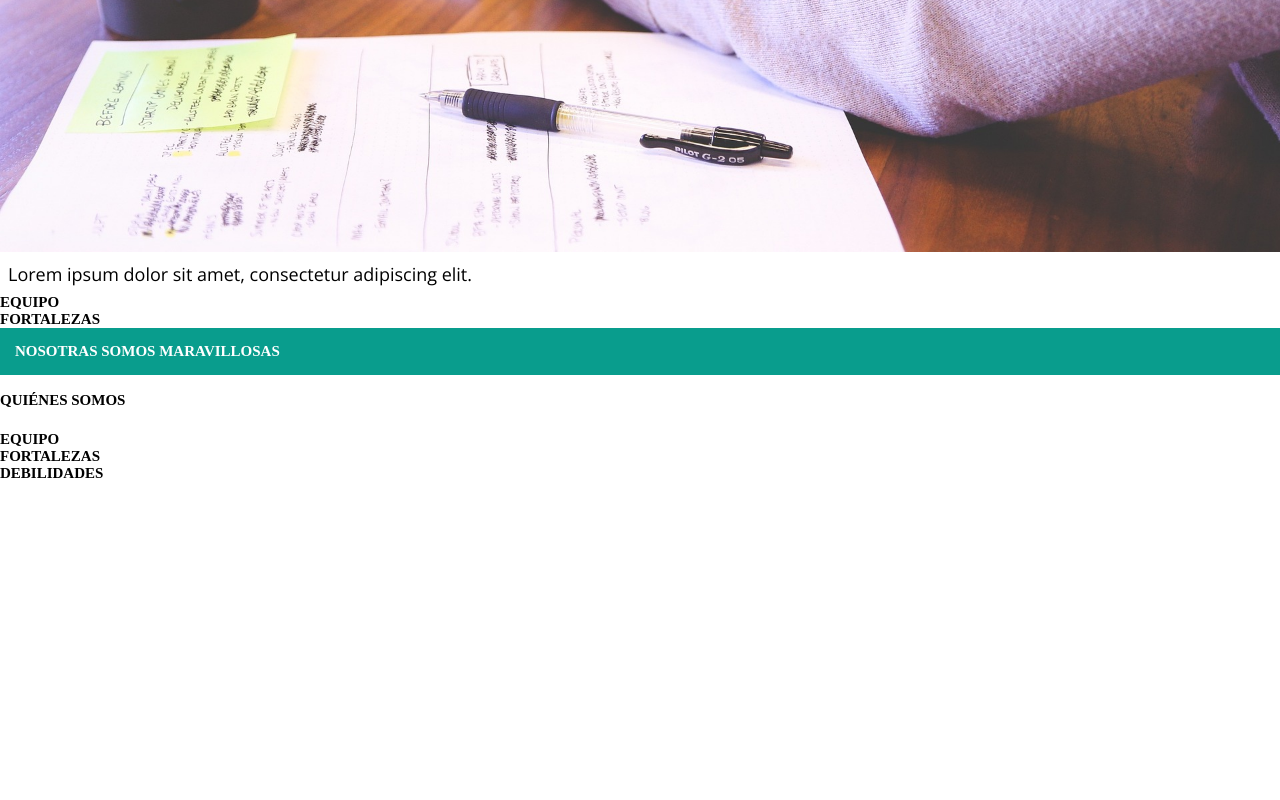
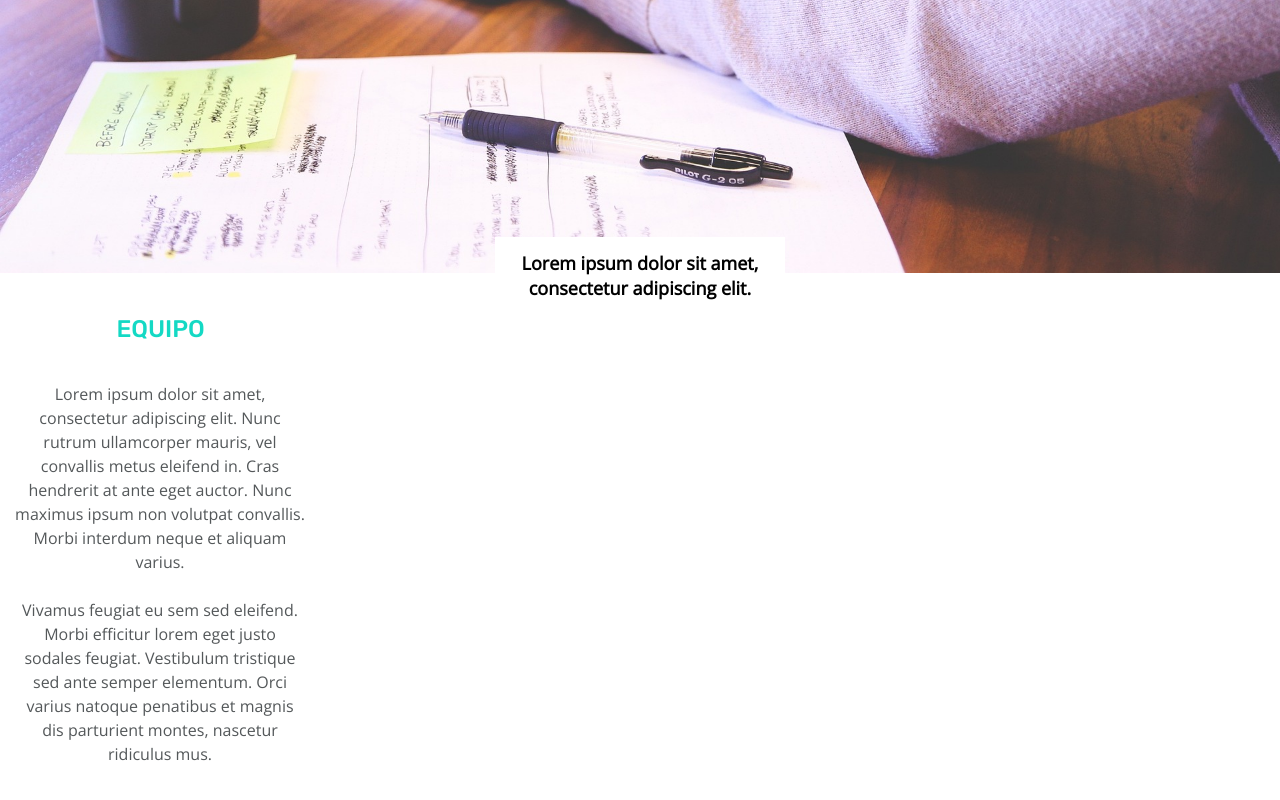
Before and after one commit to Adalab/project-promo-s-module-1-team-6, a plain HTML site: page index.html in a window 1280 px wide. Shown: the part 684-1484 px from the top of the page. Drawn offline with nearby package versions, Linux system fonts and the light colour scheme.

Commit message:
Cambios en main- sección 1

```diff
--- a/css/style.css
+++ b/css/style.css
@@ -1,7 +1,9 @@
 :root {
-    font-size: 62.5%;
+    /* font-size: 62.5%; LO COMENTO PORQUE ME JODE LOS ESTILOS*/
     --web-color: #099d8d
-} /*si o no poner*/
+}
+
+/*si o no poner*/
 * {
     box-sizing: border-box;
     margin: 0;
@@ -38,12 +40,8 @@
 
 }
 
-.imagen-hero {
-    width: 100%;
-    height: 100%;
-}
 
-footer{
+footer {
     border-top: 1px solid #b8b8b9;
     /*PONER MEDIAQUERY PARA EL GRIS CLARO*/
     padding: 30px;
@@ -53,58 +51,123 @@ footer{
     justify-content: flex-start;
 }
 
-small{
+small {
     color: #b8b8b9;
     margin-bottom: 20px;
 }
 
-.footer-bar{
+.footer-bar {
     color: #54585a;
     margin-top: 10px;
     margin-bottom: 10px;
 }
 
-.footer-list{
+.footer-list {
     list-style: none;
 
 
 }
 
-.footer-logo{
+.footer-logo {
     width: 115px;
     height: 45px;
     margin-top: 30px;
 }
+
+.container-hero {
+    position: relative;
+}
+
+.imagen-hero {
+    width: 100%;
+    height: 100%;
+}
+
 .texto-hero {
-
-    display: flex;
     background-color: white;
-    padding: 3px;
     font-size: 18px;
     font-family: 'Open Sans', sans-serif;
-    left: 30px;
-    top: 360px;
-    right: 30px;
-    margin: 5px;
+    font-weight: 600;
+    font-stretch: normal;
+    font-style: normal;
+    line-height: 1.39;
+    letter-spacing: normal;
     color: black;
+    position: absolute;
+    bottom: -40px;
+    left: 50%;
+    transform: translateX(-50%);
+
+
+    width: 290px;
+    height: 80px;
+    padding: 14px 15px 16px;
+    text-align: center;
 }
+
+.box-equipo {
+    width: 320px;
+    height: 504px;
+    padding: 30px 15px;
+    background-color: white;
+    display: flex;
+    flex-direction: column;
+    justify-content: space-around;
+    align-items: center;
+}
+
+
+.box-equipo-titulo {
+    color: #14d9c4;
+    display: flex;
+    width: 89px;
+    height: 45px;
+    margin: 0 99.5px 15px 101.5px;
+    font-family: 'Rubik';
+    font-size: 24px;
+    font-weight: 500;
+    font-stretch: normal;
+    font-style: normal;
+    line-height: 1.88;
+    letter-spacing: normal;
+    text-align: center;
+}
+
+.box-equipo-texto {
+    width: 290px;
+    height: 384px;
+    margin: 15px 0 0;
+    font-family: 'Open Sans';
+    font-size: 16px;
+    font-weight: normal;
+    font-stretch: normal;
+    font-style: normal;
+    line-height: 1.5;
+    letter-spacing: normal;
+    text-align: center;
+    color: #54585a;
+}
+
+
 .container-intro {
     width: 320px;
     height: 2220px;
     margin: 1000px 0 0;
     padding: 30px 15px 45px;
 }
+
 .presentation {
     width: 185px;
     height: 45px;
     margin: 0 45px 30px 45px;
     font-family: Rubik;
     font: size 24px;
-    font-weight:300;
+    font-weight: 300;
     font-style: normal;
     color: var(--web-color)
 }
+
 .box-self {
     width: 300;
-    height:200px;
+    height: 200px;
 }
--- a/index.html
+++ b/index.html
@@ -7,9 +7,14 @@
   <meta name="viewport" content="width=device-width, initial-scale=1.0" />
   <title>Proyecto 1. Web grupal</title>
   <link rel="stylesheet" href="./css/style.css" />
+  <link rel="preconnect" href="https://fonts.googleapis.com">
+  <link rel="preconnect" href="https://fonts.gstatic.com" crossorigin>
+  <link href="https://fonts.googleapis.com/css2?family=Open+Sans:wght@300&display=swap" rel="stylesheet">
+  <link href="https://fonts.googleapis.com/css2?family=Rubik:wght@500&display=swap" rel="stylesheet">
 </head>
 
 <body>
+
   <header class="header">
     <div class="header-title">
       <h1>NOSOTRAS SOMOS MARAVILLOSAS</h1>
@@ -22,86 +27,62 @@
       </ul>
     </nav>
   </header>
+
   <main>
-    <div>
+    <div class="container-hero">
       <img src="./img/imagen-hero.jpg" alt="escritorio con café, ordenador y documentos" class="imagen-hero">
       <span class="texto-hero">
         Lorem ipsum dolor sit amet, consectetur adipiscing elit.
       </span>
     </div>
+
     <section>
-      <h2>EQUIPO</h2>
-      <p></p>
-      <p></p>
+      <div class="box-equipo">
+        <h2 class="box-equipo-titulo">EQUIPO</h2>
+        <div class="box-equipo-texto">
+          <p>Lorem ipsum dolor sit amet, consectetur adipiscing elit. Nunc rutrum ullamcorper mauris,
+            vel convallis metus
+            eleifend
+            in. Cras hendrerit at ante eget auctor. Nunc maximus ipsum non volutpat convallis. Morbi interdum neque et
+            aliquam
+            varius.</p>
+          <br>
+          <p>Vivamus feugiat eu sem sed eleifend. Morbi efficitur lorem eget justo sodales feugiat. Vestibulum
+            tristique
+            sed ante
+            semper elementum. Orci varius natoque penatibus et magnis dis parturient montes, nascetur ridiculus mus.
+          </p>
+        </div>
+
     </section>
-    <section>
-      <div>
-        <h2>FORTALEZAS</h2>
-        <p></p>
-        <p></p>
-  <head>
-    <meta charset="UTF-8" />
-    <meta http-equiv="X-UA-Compatible" content="IE=edge" />
-    <meta name="viewport" content="width=device-width, initial-scale=1.0" />
-    <title>Proyecto 1. Web grupal</title>
-    <link rel="stylesheet" href="./css/style.css" />
-    <link rel="stylesheet" href="https://fonts.googleapis.com/css?family=Open+sans|rubik">
 
-  </head>
-  <body>
-    <header class="header">
-      <div class="header-title">
-        <h1>NOSOTRAS SOMOS MARAVILLOSAS</h1>
-      </div>
-      <div>
-        <h2>DEBILIDADES</h2>
-        <p></p>
-        <p></p>
-      </div>
+    <section class="box-fortalezas-debilidades">
+      <div></div>
+      <div></div>
     </section>
-    <section>
-      <h2>QUIÉNES SOMOS</h2>
-      <section>
-        <figure></figure>
-        <h3></h3>
-        <p></p>
-        <ul>
-          <li></li>
-        </ul>
-      </section>
-      <section>
-        <figure></figure>
-        <h3></h3>
-        <p></p>
-        <ul>
-          <li></li>
-        </ul>
-      </nav>
-    </header>
-    <main class="main-container">
-      <sections>
-        <h2>EQUIPO</h2>
-        <p></p>
-        <p></p>
-      </sections>
-      <section>
-        <div>
-          <h2>FORTALEZAS</h2>
-          <p></p>
-          <p></p>
-        </div>
-        <div>
-          <h2>DEBILIDADES</h2>
-          <p></p>
-          <p></p>
-        </div>
-      </section>
+
+
+
+
+
+
+
+
+
+
+
+
     <section class="container-intro">
       <h2 class="presentation">QUIÉNES SOMOS</h2>
       <section class="box-self">
         <figure class="pic"></figure>
         <h3 class="Name"></h3>
-          <p class="text-self">Lorem ipsum dolor sit amet, consectetur adipiscing elit. Aliquam ante ex, rutrum ac magna vitae, sollicitudin blandit tellus. Proin consequat tempus orci, sed porttitor dolor. Fusce ullamcorper condimentum mauris, ac euismod urna maximus a. Vestibulum ante ipsum primis in faucibus orci luctus et ultrices posuere cubilia curae; Nam in quam sed est rutrum gravida vitae in magna. Nunc sit amet convallis risus. Maecenas semper, quam non pulvinar maximus, magna mauris fermentum velit, et interdum erat turpis ut nisi.</p>
+        <p class="text-self">Lorem ipsum dolor sit amet, consectetur adipiscing elit. Aliquam ante ex, rutrum ac
+          magna vitae, sollicitudin blandit tellus. Proin consequat tempus orci, sed porttitor dolor. Fusce
+          ullamcorper condimentum mauris, ac euismod urna maximus a. Vestibulum ante ipsum primis in faucibus orci
+          luctus et ultrices posuere cubilia curae; Nam in quam sed est rutrum gravida vitae in magna. Nunc sit
+          amet convallis risus. Maecenas semper, quam non pulvinar maximus, magna mauris fermentum velit, et
+          interdum erat turpis ut nisi.</p>
         <ul>
           <li></li>
         </ul>
@@ -109,7 +90,12 @@
       <section class="box-self">
         <figure class="pic"></figure>
         <h3 class="Name"></h3>
-          <p class="text-self">Lorem ipsum dolor sit amet, consectetur adipiscing elit. Aliquam ante ex, rutrum ac magna vitae, sollicitudin blandit tellus. Proin consequat tempus orci, sed porttitor dolor. Fusce ullamcorper condimentum mauris, ac euismod urna maximus a. Vestibulum ante ipsum primis in faucibus orci luctus et ultrices posuere cubilia curae; Nam in quam sed est rutrum gravida vitae in magna. Nunc sit amet convallis risus. Maecenas semper, quam non pulvinar maximus, magna mauris fermentum velit, et interdum erat turpis ut nisi.</p>
+        <p class="text-self">Lorem ipsum dolor sit amet, consectetur adipiscing elit. Aliquam ante ex, rutrum ac
+          magna vitae, sollicitudin blandit tellus. Proin consequat tempus orci, sed porttitor dolor. Fusce
+          ullamcorper condimentum mauris, ac euismod urna maximus a. Vestibulum ante ipsum primis in faucibus orci
+          luctus et ultrices posuere cubilia curae; Nam in quam sed est rutrum gravida vitae in magna. Nunc sit
+          amet convallis risus. Maecenas semper, quam non pulvinar maximus, magna mauris fermentum velit, et
+          interdum erat turpis ut nisi.</p>
         <ul>
           <li></li>
         </ul>
@@ -117,7 +103,12 @@
       <section class="box-self">
         <figure class="pic"></figure>
         <h3 class="Name"></h3>
-          <p class="text-self">Lorem ipsum dolor sit amet, consectetur adipiscing elit. Aliquam ante ex, rutrum ac magna vitae, sollicitudin blandit tellus. Proin consequat tempus orci, sed porttitor dolor. Fusce ullamcorper condimentum mauris, ac euismod urna maximus a. Vestibulum ante ipsum primis in faucibus orci luctus et ultrices posuere cubilia curae; Nam in quam sed est rutrum gravida vitae in magna. Nunc sit amet convallis risus. Maecenas semper, quam non pulvinar maximus, magna mauris fermentum velit, et interdum erat turpis ut nisi.</p>
+        <p class="text-self">Lorem ipsum dolor sit amet, consectetur adipiscing elit. Aliquam ante ex, rutrum ac
+          magna vitae, sollicitudin blandit tellus. Proin consequat tempus orci, sed porttitor dolor. Fusce
+          ullamcorper condimentum mauris, ac euismod urna maximus a. Vestibulum ante ipsum primis in faucibus orci
+          luctus et ultrices posuere cubilia curae; Nam in quam sed est rutrum gravida vitae in magna. Nunc sit
+          amet convallis risus. Maecenas semper, quam non pulvinar maximus, magna mauris fermentum velit, et
+          interdum erat turpis ut nisi.</p>
         <ul>
           <li></li>
         </ul>
@@ -125,7 +116,12 @@
       <section>
         <figure class="pic"></figure>
         <h3 class="Name"></h3>
-          <p class="text-self">Lorem ipsum dolor sit amet, consectetur adipiscing elit. Aliquam ante ex, rutrum ac magna vitae, sollicitudin blandit tellus. Proin consequat tempus orci, sed porttitor dolor. Fusce ullamcorper condimentum mauris, ac euismod urna maximus a. Vestibulum ante ipsum primis in faucibus orci luctus et ultrices posuere cubilia curae; Nam in quam sed est rutrum gravida vitae in magna. Nunc sit amet convallis risus. Maecenas semper, quam non pulvinar maximus, magna mauris fermentum velit, et interdum erat turpis ut nisi.</p>
+        <p class="text-self">Lorem ipsum dolor sit amet, consectetur adipiscing elit. Aliquam ante ex, rutrum ac
+          magna vitae, sollicitudin blandit tellus. Proin consequat tempus orci, sed porttitor dolor. Fusce
+          ullamcorper condimentum mauris, ac euismod urna maximus a. Vestibulum ante ipsum primis in faucibus orci
+          luctus et ultrices posuere cubilia curae; Nam in quam sed est rutrum gravida vitae in magna. Nunc sit
+          amet convallis risus. Maecenas semper, quam non pulvinar maximus, magna mauris fermentum velit, et
+          interdum erat turpis ut nisi.</p>
         <ul>
           <li></li>
         </ul>
@@ -149,6 +145,7 @@
     </section>
     </section>
   </main>
+
   <footer>
     <small>
       <p>Nosotras somos maravillosas &copy; 2023</p>
@@ -160,7 +157,7 @@
         <li>CONTACTO</li>
       </ul>
     </nav>
-        <img src="./images/logo-adalab.png" alt="adalab" class="footer-logo"/>
+    <img src="./images/logo-adalab.png" alt="adalab" class="footer-logo" />
   </footer>
 </body>
 
```
Lines whose indentation alone changed are shown as unchanged.
